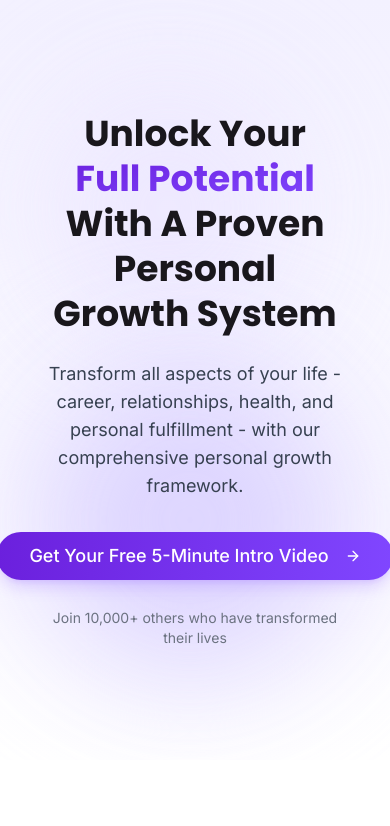
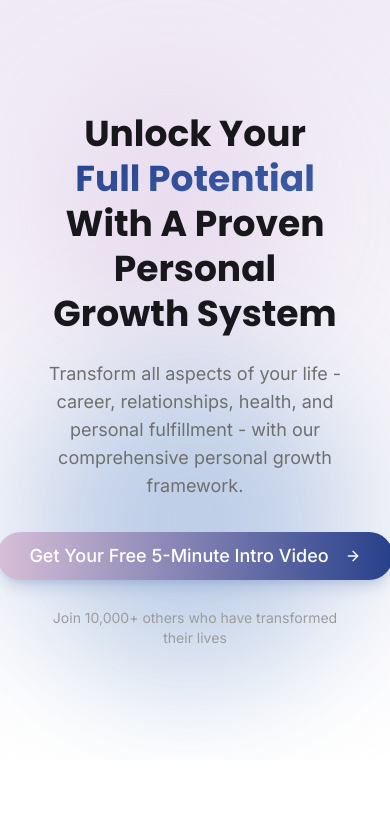
Before and after one commit to ChrisThompsonTLDR/growth-spark-lead-magnet, a React (Vite) app: page / in a window 390 px wide. Shown: the top 826 px of the page. Built offline with nearby package versions, Linux system fonts and the light colour scheme.

Commit message:
Refactor: Rebrand site with new colors
Update color palette and apply new colors to components.

```diff
--- a/src/components/BenefitsSection.tsx
+++ b/src/components/BenefitsSection.tsx
@@ -39,10 +39,10 @@ const BenefitsSection = () => {
           {benefits.map((benefit, index) => (
             <div
               key={index}
-              className="bg-white border border-gray-100 rounded-xl p-6 shadow-lg shadow-growth-100/10 hover:shadow-growth-200/20 transition-all duration-300 hover:-translate-y-1"
+              className="bg-white border border-lavender-100 rounded-xl p-6 shadow-lg shadow-lavender-200/20 hover:shadow-navy-200/20 transition-all duration-300 hover:-translate-y-1"
             >
               <div className="text-4xl mb-4">{benefit.icon}</div>
-              <h3 className="text-xl font-semibold mb-3">{benefit.title}</h3>
+              <h3 className="text-xl font-semibold mb-3 text-navy-700">{benefit.title}</h3>
               <p className="text-gray-600">{benefit.description}</p>
             </div>
           ))}
--- a/src/components/HeroSection.tsx
+++ b/src/components/HeroSection.tsx
@@ -11,11 +11,11 @@ const HeroSection = ({ scrollToForm }: HeroSectionProps) => {
   return (
     <div className="relative w-full h-[90vh] min-h-[600px] max-h-[900px] flex items-center justify-center overflow-hidden px-4 md:px-8">
       {/* Background gradient */}
-      <div className="absolute inset-0 bg-gradient-to-b from-growth-50 to-white z-0"></div>
+      <div className="absolute inset-0 bg-gradient-to-b from-lavender-100 to-white z-0"></div>
 
       {/* Decorative shapes */}
-      <div className="absolute top-20 left-10 w-64 h-64 rounded-full bg-growth-100 blur-3xl opacity-40 z-0 animate-pulse-light"></div>
-      <div className="absolute bottom-20 right-10 w-80 h-80 rounded-full bg-growth-200 blur-3xl opacity-30 z-0 animate-pulse-light" style={{ animationDelay: '1s' }}></div>
+      <div className="absolute top-20 left-10 w-64 h-64 rounded-full bg-lavender-200 blur-3xl opacity-40 z-0 animate-pulse-light"></div>
+      <div className="absolute bottom-20 right-10 w-80 h-80 rounded-full bg-navy-200 blur-3xl opacity-30 z-0 animate-pulse-light" style={{ animationDelay: '1s' }}></div>
 
       <div className="container mx-auto relative z-10 text-center">
         <h1 className="text-4xl md:text-5xl lg:text-6xl font-bold mb-6 max-w-4xl mx-auto leading-tight animate-fade-in">
@@ -28,7 +28,7 @@ const HeroSection = ({ scrollToForm }: HeroSectionProps) => {
 
         <div className="flex flex-col sm:flex-row items-center justify-center gap-4 animate-fade-in" style={{ animationDelay: '0.4s' }}>
           <Button
-            className="growth-btn-gradient text-white font-medium text-lg py-6 px-8 rounded-full shadow-lg shadow-growth-500/20"
+            className="growth-btn-gradient font-medium text-lg py-6 px-8 rounded-full shadow-lg shadow-navy-500/20"
             onClick={scrollToForm}
           >
             Get Your Free 5-Minute Intro Video <ArrowRight className="ml-2 h-5 w-5" />
--- a/src/components/SignupForm.tsx
+++ b/src/components/SignupForm.tsx
@@ -44,9 +44,9 @@ const SignupForm = forwardRef<HTMLDivElement, SignupFormProps>(
     };
 
     return (
-      <div ref={ref} className="py-16 md:py-24 bg-growth-50" id="signup-section">
+      <div ref={ref} className="py-16 md:py-24 bg-lavender-50" id="signup-section">
         <div className="container mx-auto px-4 md:px-8">
-          <div className="max-w-3xl mx-auto bg-white rounded-2xl p-6 md:p-10 shadow-xl shadow-growth-200/20">
+          <div className="max-w-3xl mx-auto bg-white rounded-2xl p-6 md:p-10 shadow-xl shadow-lavender-300/20">
             {!isSubmitted ? (
               <>
                 <h2 className="text-3xl md:text-4xl font-bold text-center mb-3">
@@ -68,7 +68,7 @@ const SignupForm = forwardRef<HTMLDivElement, SignupFormProps>(
                     />
                     <Button
                       type="submit"
-                      className="growth-btn-gradient text-white font-medium py-6 text-lg"
+                      className="growth-btn-gradient font-medium py-6 text-lg"
                       disabled={isSubmitting}
                     >
                       {isSubmitting ? "Sending..." : "Get Instant Access"}
@@ -82,12 +82,12 @@ const SignupForm = forwardRef<HTMLDivElement, SignupFormProps>(
               </>
             ) : (
               <div className="text-center py-10">
-                <div className="w-16 h-16 bg-growth-100 rounded-full flex items-center justify-center mx-auto mb-6">
-                  <svg xmlns="http://www.w3.org/2000/svg" fill="none" viewBox="0 0 24 24" stroke="currentColor" className="h-8 w-8 text-growth-600">
+                <div className="w-16 h-16 bg-lavender-100 rounded-full flex items-center justify-center mx-auto mb-6">
+                  <svg xmlns="http://www.w3.org/2000/svg" fill="none" viewBox="0 0 24 24" stroke="currentColor" className="h-8 w-8 text-navy-700">
                     <path strokeLinecap="round" strokeLinejoin="round" strokeWidth={2} d="M5 13l4 4L19 7" />
                   </svg>
                 </div>
-                <h3 className="text-2xl font-bold mb-4">Success!</h3>
+                <h3 className="text-2xl font-bold mb-4 text-navy-700">Success!</h3>
                 <p className="text-gray-600 mb-4">
                   Check your inbox for your free intro video.
                 </p>
--- a/src/components/TestimonialsSection.tsx
+++ b/src/components/TestimonialsSection.tsx
@@ -21,7 +21,7 @@ const TestimonialsSection = () => {
   ];
 
   return (
-    <div className="py-16 md:py-24 bg-gray-50">
+    <div className="py-16 md:py-24 bg-lavender-50">
       <div className="container mx-auto px-4 md:px-8">
         <h2 className="text-3xl md:text-4xl font-bold text-center mb-4">
           Real People, Real <span className="gradient-text">Transformations</span>
@@ -36,10 +36,10 @@ const TestimonialsSection = () => {
               key={index}
               className="bg-white rounded-xl p-6 shadow-md relative"
             >
-              <div className="absolute -top-4 left-6 text-4xl text-growth-300">"</div>
+              <div className="absolute -top-4 left-6 text-4xl text-lavender-300">"</div>
               <p className="text-gray-700 mb-6 pt-4">{testimonial.quote}</p>
               <div className="border-t border-gray-100 pt-4">
-                <p className="font-semibold">{testimonial.name}</p>
+                <p className="font-semibold text-navy-700">{testimonial.name}</p>
                 <p className="text-sm text-gray-500">{testimonial.title}</p>
               </div>
             </div>
--- a/src/index.css
+++ b/src/index.css
@@ -7,33 +7,33 @@
 
 @layer base {
   :root {
-    --background: 260 30% 98%;
-    --foreground: 260 10% 10%;
+    --background: 0 0% 100%;
+    --foreground: 240 10% 10%;
 
     --card: 0 0% 100%;
-    --card-foreground: 260 10% 10%;
+    --card-foreground: 240 10% 10%;
 
     --popover: 0 0% 100%;
-    --popover-foreground: 260 10% 10%;
+    --popover-foreground: 240 10% 10%;
 
-    --primary: 260 100% 50%;
-    --primary-foreground: 210 40% 98%;
+    --primary: 300 59% 80%;
+    --primary-foreground: 240 10% 10%;
 
-    --secondary: 260 30% 96%;
-    --secondary-foreground: 222.2 47.4% 11.2%;
+    --secondary: 224 57% 35%;
+    --secondary-foreground: 0 0% 98%;
 
-    --muted: 260 10% 96%;
-    --muted-foreground: 260 10% 50%;
+    --muted: 300 10% 96%;
+    --muted-foreground: 240 10% 50%;
 
-    --accent: 260 30% 96%;
+    --accent: 300 20% 96%;
     --accent-foreground: 222.2 47.4% 11.2%;
 
     --destructive: 0 84.2% 60.2%;
-    --destructive-foreground: 210 40% 98%;
+    --destructive-foreground: 0 0% 98%;
 
-    --border: 260 10% 90%;
-    --input: 260 10% 90%;
-    --ring: 260 100% 50%;
+    --border: 240 10% 90%;
+    --input: 240 10% 90%;
+    --ring: 300 59% 80%;
 
     --radius: 0.5rem;
 
@@ -44,7 +44,7 @@
     --sidebar-accent: 240 4.8% 95.9%;
     --sidebar-accent-foreground: 240 5.9% 10%;
     --sidebar-border: 220 13% 91%;
-    --sidebar-ring: 217.2 91.2% 59.8%;
+    --sidebar-ring: 224 57% 35%;
   }
 }
 
@@ -63,9 +63,9 @@
 }
 
 .gradient-text {
-  @apply bg-clip-text text-transparent bg-gradient-to-br from-growth-700 to-growth-500;
+  @apply bg-clip-text text-transparent bg-gradient-to-br from-navy-700 to-navy-500;
 }
 
 .growth-btn-gradient {
-  @apply bg-gradient-to-r from-growth-700 to-growth-500 hover:from-growth-800 hover:to-growth-600 transition-all duration-300 ease-in-out;
+  @apply bg-gradient-to-r from-lavender-300 to-navy-700 hover:from-lavender-400 hover:to-navy-800 text-white transition-all duration-300 ease-in-out;
 }
--- a/tailwind.config.ts
+++ b/tailwind.config.ts
@@ -63,18 +63,45 @@ export default {
 					border: 'hsl(var(--sidebar-border))',
 					ring: 'hsl(var(--sidebar-ring))'
 				},
-				growth: {
-					50: '#f3f1ff',
-					100: '#ebe5ff',
-					200: '#d9d0ff',
-					300: '#bfabff',
-					400: '#9f7aff',
-					500: '#8046ff',
-					600: '#7a2ff7',
-					700: '#6b20dd',
-					800: '#5a1bb8',
-					900: '#4b1a94',
-					950: '#2e0f69',
+				// New custom color palette
+				lavender: {
+					50: '#f8f5fa',
+					100: '#f0ebf5',
+					200: '#e6d7ec',
+					300: '#d8bfd8', // Primary color
+					400: '#c29fc7',
+					500: '#ab7fb2',
+					600: '#8f629a',
+					700: '#744e7f',
+					800: '#5f4167',
+					900: '#4f3855',
+					950: '#341d3b',
+				},
+				navy: {
+					50: '#edf1f9',
+					100: '#d6e0f0',
+					200: '#b5c8e4',
+					300: '#8aa7d4',
+					400: '#5c7fc0',
+					500: '#3f61ab',
+					600: '#344e92',
+					700: '#27408B', // Secondary color
+					800: '#223371',
+					900: '#1f2b5c',
+					950: '#121a38',
+				},
+				gray: {
+					50: '#f7f7f7',
+					100: '#efefef',
+					200: '#dfdfdf',
+					300: '#cacaca',
+					400: '#bababa', // Tertiary color
+					500: '#9c9c9c',
+					600: '#888888',
+					700: '#6f6f6f',
+					800: '#5d5d5d',
+					900: '#4f4f4f',
+					950: '#333333',
 				}
 			},
 			borderRadius: {
```
Also changed, not shown: src/components/Footer.tsx (+11 -11 lines), src/components/VideoPreviewSection.tsx (+5 -5 lines).
